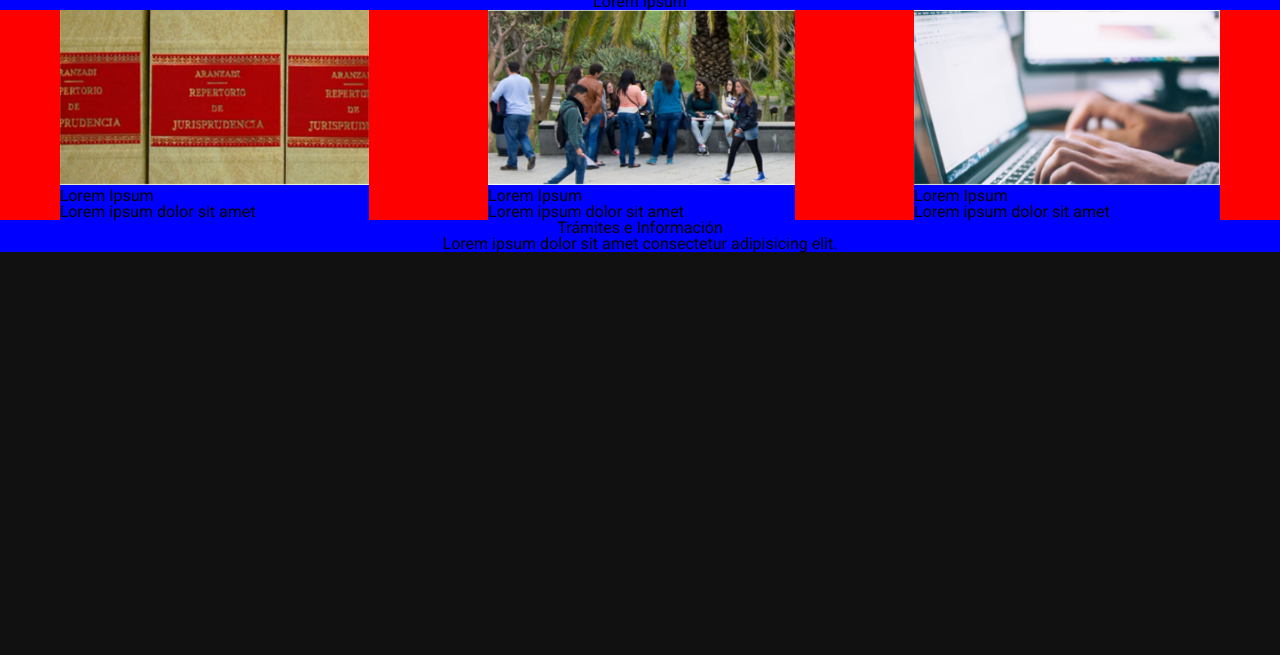
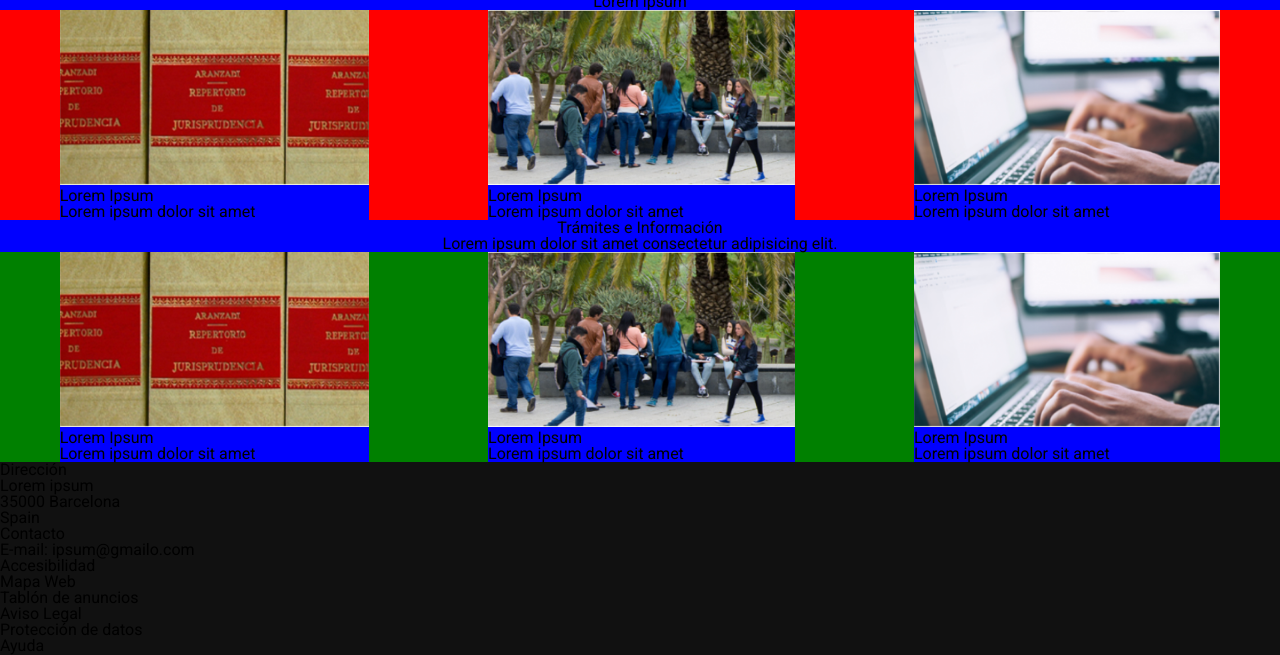
Before and after one commit to sernalab/EY, a website built with webpack: page index.html in a window 1280 px wide. Shown: the part 445-1100 px from the top of the page. Before the commit the page ends 800 px from the top, so only its background shows below. Built offline with nearby package versions, Linux system fonts and the light colour scheme; files whose address does not match are found by name.

Commit message:
footer structure

```diff
--- a/index.html
+++ b/index.html
@@ -92,6 +92,56 @@
         <h1 class="main__title">Trámites e Información</h1>
         <p class="main__text">Lorem ipsum dolor sit amet consectetur adipisicing elit.</p>
     </section>
+    <section class="thumbnails-bottom">
+        <div class="thumbnail">
+            <img src="./src/assets/images/cover_1.png" alt="thumbnail_1">
+            <div class="thumbnail__text">
+                <h1>Lorem Ipsum</h1>
+                <p>Lorem ipsum dolor sit amet</p>
+
+            </div>
+        </div>
+        <div class="thumbnail">
+            <img src="./src/assets/images/cover_2.png" alt="thumbnail_1">
+            <div class="thumbnail__text">
+                <h1>Lorem Ipsum</h1>
+                <p>Lorem ipsum dolor sit amet</p>
+
+            </div>
+        </div>
+        <div class="thumbnail">
+            <img src="./src/assets/images/cover_3.png" alt="thumbnail_1">
+            <div class="thumbnail__text">
+                <h1>Lorem Ipsum</h1>
+                <p>Lorem ipsum dolor sit amet</p>
+
+            </div>
+        </div>
+    </section>
+    <footer>
+        <section class="info">
+            <ul>
+                <li>Dirección</li>
+                <li>Lorem ipsum</li>
+                <li>35000 Barcelona</li>
+                <li>Spain</li>
+            </ul>
+            <ul>
+                <li>Contacto</li>
+                <li>E-mail: ipsum@gmailo.com</li>
+            </ul>
+        </section>
+        <section class="nav-footer">
+            <ul>
+                <li>Accesibilidad</li>
+                <li>Mapa Web</li>
+                <li>Tablón de anuncios</li>
+                <li>Aviso Legal</li>
+                <li>Protección de datos</li>
+                <li>Ayuda</li>
+            </ul>
+        </section>
+    </footer>
     <script src="./main.js">
     </script>
 </body>
--- a/src/assets/scss/components/_thumbnail.scss
+++ b/src/assets/scss/components/_thumbnail.scss
@@ -1,3 +1,4 @@
+// Top Thumbnails
 .thumbnails {
     background-color: red;
     display: flex;
@@ -10,3 +11,10 @@
         height: 175px;
     }
 }
+
+// Bottom Thumbnails
+.thumbnails-bottom {
+    background-color: green;
+    display: flex;
+    justify-content: space-around;
+}
```
